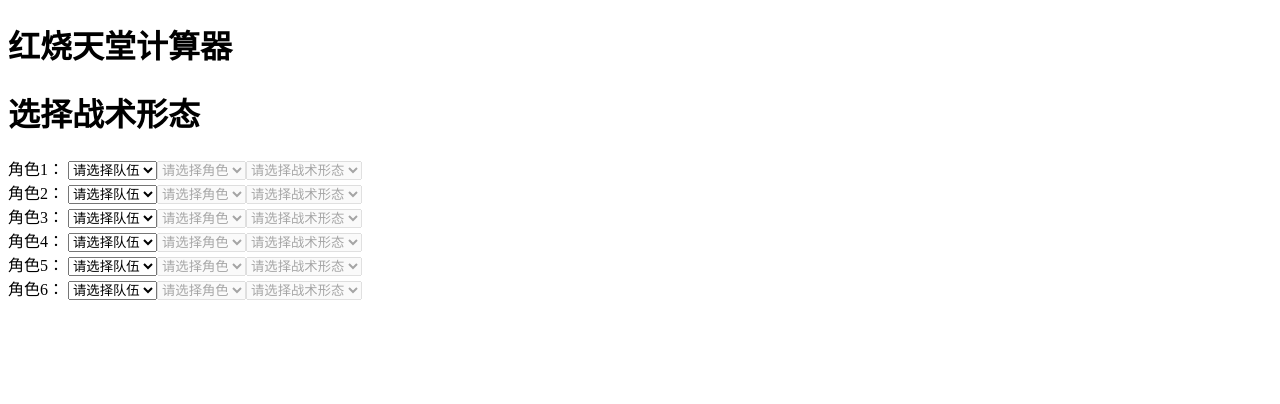
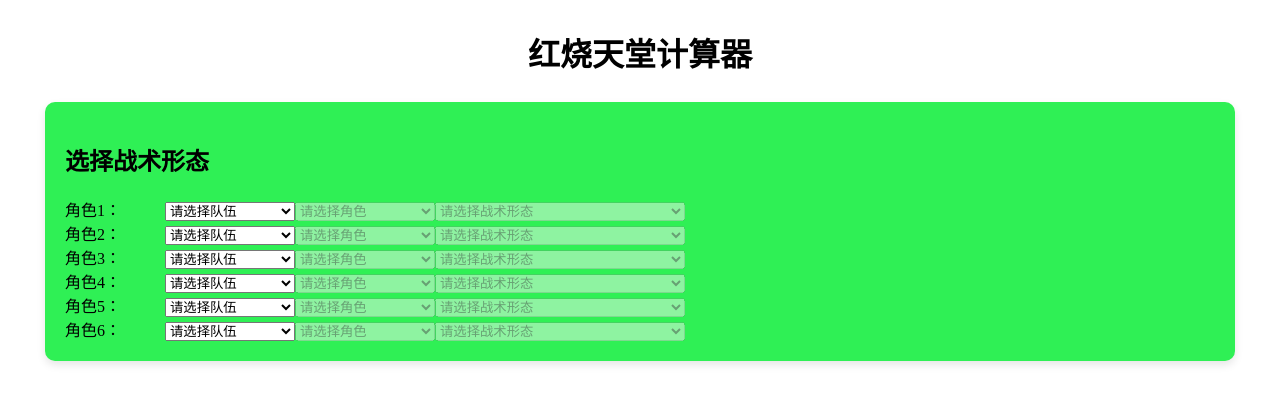
Before and after one commit to bzyyt/HBR_Calc, a Vue app: page / in a window 1280 px wide. Shown: the top 404 px of the page. Built offline with nearby package versions, Linux system fonts and the light colour scheme.

Commit message:
优化组件布局和样式

```diff
--- a/src/App.vue
+++ b/src/App.vue
@@ -1,14 +1,38 @@
 <template>
     <div class="app">
         <HeadWeb />
-        <MultipleStylesChoose />
+        <div class="content">
+            <MultipleStylesChoose />
+            <!-- 你可以在这里添加其他组件 -->
+        </div>
     </div>
 </template>
 
 <script setup lang='ts' name="App">
 import HeadWeb from '@/components/headWeb.vue'
-import StylesChoose from '@/components/stylesChoose.vue'
 import MultipleStylesChoose from './components/multipleStylesChoose.vue';
 </script>
 
-<style></style>
+<style scoped>
+.app {
+    display: flex;
+    flex-direction: column;
+    align-items: center;
+}
+
+.content {
+    display: flex;
+    flex-wrap: wrap;
+    justify-content: space-between;
+    width: 100%;
+    max-width: 1200px;
+    /* 你可以根据需要调整最大宽度 */
+}
+
+.content>* {
+    flex: 1 1 calc(50% - 10px);
+    /* 每个子元素占据 50% 的宽度，减去间距 */
+    margin: 5px;
+    /* 子元素之间的间距 */
+}
+</style>
--- a/src/components/multipleStylesChoose.vue
+++ b/src/components/multipleStylesChoose.vue
@@ -1,7 +1,7 @@
 <!-- src/components/MultipleStylesChoose.vue -->
 <template>
-    <div>
-        <h1>选择战术形态</h1>
+    <div class="container">
+        <h2>选择战术形态</h2>
         <div v-for="index in 6" :key="index">
             <styles-choose :role-number="index" :selected-roles="selectedRoles" @update-role="updateRole" />
         </div>
@@ -37,3 +37,18 @@ export default defineComponent({
     }
 });
 </script>
+
+<style scoped>
+.container {
+    padding: 20px;
+    border-radius: 10px;
+    background-color: #2ff055;
+    /* 底色 */
+    box-shadow: 0 4px 8px rgba(0, 0, 0, 0.1);
+    /* 阴影效果 */
+}
+
+.style-choose-wrapper {
+    margin-bottom: 20px;
+}
+</style>
--- a/src/components/stylesChoose.vue
+++ b/src/components/stylesChoose.vue
@@ -1,19 +1,21 @@
 <template>
     <div class="styleschoose">
-        <div>角色{{ roleNumber }}：
-            <select id="team-select" v-model="selectedTeam" @change="updateRoles">
+        <div>
+            <span class="role-label">角色{{ roleNumber }}：</span>
+            <select id="team-select" v-model="selectedTeam" @change="updateRoles" class="team-select">
                 <option disabled value="">请选择队伍</option>
                 <option v-for="(people, team) in teams" :key="team" :value="team">
                     {{ team }}
                 </option>
             </select>
-            <select id="role-select" v-model="selectedRole" @change="handleRoleChange" :disabled="!selectedTeam">
+            <select id="role-select" v-model="selectedRole" @change="handleRoleChange" :disabled="!selectedTeam"
+                class="role-select">
                 <option disabled value="">请选择角色</option>
                 <option v-for="role in filteredRoles" :key="role" :value="role" :disabled="isRoleSelected(role)">
                     {{ role }}
                 </option>
             </select>
-            <select id="style-select" v-model="selectedStyle" :disabled="!selectedRole">
+            <select id="style-select" v-model="selectedStyle" :disabled="!selectedRole" class="style-select">
                 <option disabled value="">请选择战术形态</option>
                 <option v-for="style in filteredStyles" :key="style" :value="style">
                     {{ style }}
@@ -98,4 +100,25 @@ export default defineComponent({
 });
 </script>
 
-<style></style>
+<style scoped>
+.role-label {
+    display: inline-block;
+    width: 100px;
+    /* 固定宽度 */
+}
+
+.team-select {
+    width: 130px;
+    /* 固定宽度 */
+}
+
+.role-select {
+    width: 140px;
+    /* 固定宽度 */
+}
+
+.style-select {
+    width: 250px;
+    /* 固定宽度 */
+}
+</style>
```
